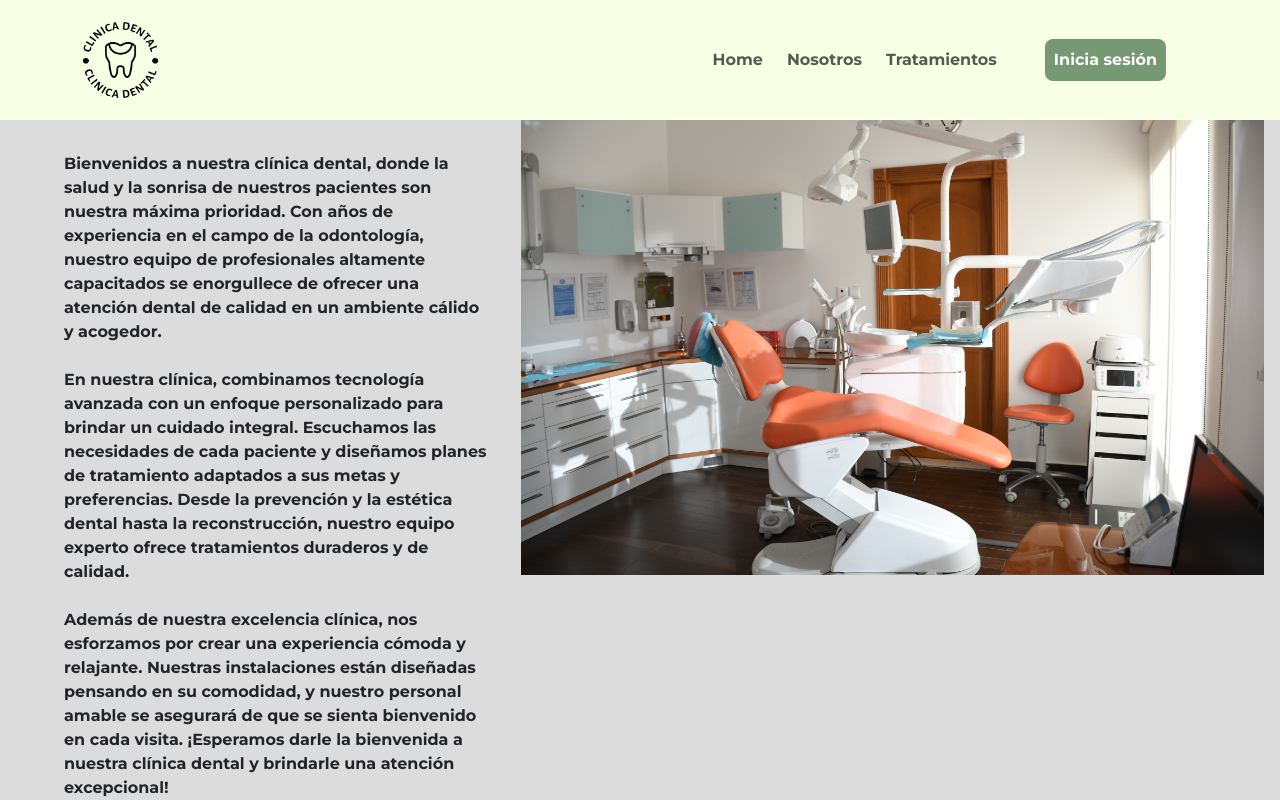
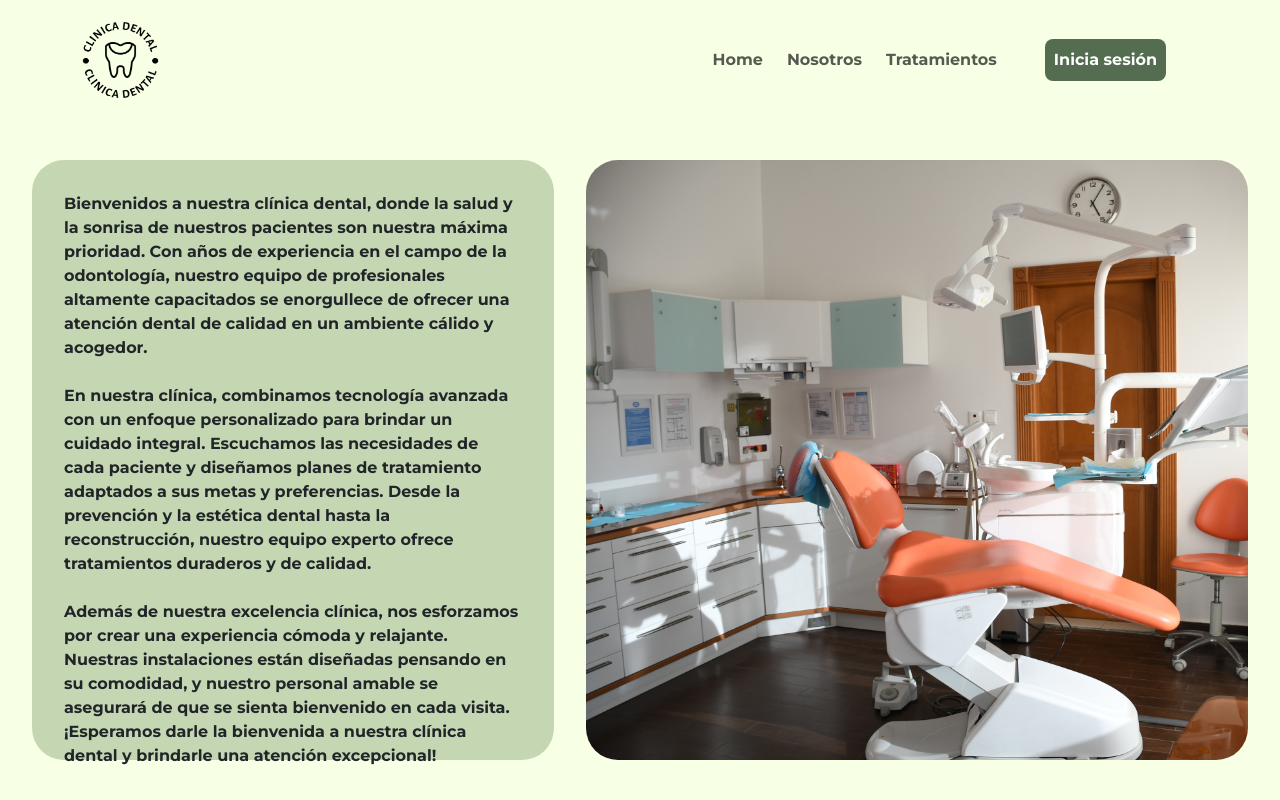
Before and after one commit to ansualo/proyecto5-frontendClinicaDental, a React (Vite) app: page /nosotros in a window 1280 px wide. Built offline with nearby package versions, Linux system fonts and the light colour scheme.

Commit message:
style: improve style of InpuForm, About, Alltreatments

```diff
--- a/src/App.css
+++ b/src/App.css
@@ -4,4 +4,5 @@
   margin: 0;
   padding: 0;
   overflow-x: hidden;
+  background-color:#F7FFE5;
 }
--- a/src/common/FunctionButton/FunctionButton.css
+++ b/src/common/FunctionButton/FunctionButton.css
@@ -3,7 +3,7 @@
     border-radius: 0.5em;
     border: 0.12em solid transparent;
     padding: 0.5em;
-    background-color: #769873;
+    background-color: #546d51;
     font-size: 1em;
     font-weight: bold;
     text-align: center;
--- a/src/common/InputForm/InputForm.css
+++ b/src/common/InputForm/InputForm.css
@@ -1,8 +1,10 @@
 .formDesign{
-    border: 0.1em solid black;
+    background-color: #C4D7B2;
+    box-shadow: rgba(6, 24, 44, 0.4) 0px 0px 0px 2px, rgba(6, 24, 44, 0.65) 0px 4px 6px -1px, rgba(255, 255, 255, 0.08) 0px 1px 0px inset;
     padding: 2em;
     text-align: start;
     width: fit-content;
+    border-radius: 1em;
 }
 
 .inputDesign{
--- a/src/common/NavigateButton/NavigateButton.css
+++ b/src/common/NavigateButton/NavigateButton.css
@@ -3,7 +3,7 @@
     border-radius: 0.5em;
     border: 0.12em solid transparent;
     padding: 0.5em;
-    background-color: #A0C49D;
+    background-color: #546d51;
     font-size: 1em;
     font-weight: bold;
     text-align: center;
--- a/src/pages/About/About.css
+++ b/src/pages/About/About.css
@@ -1,27 +1,29 @@
 .aboutDesign{
-    height: 85vh;
+    min-height: 85vh;
     width: 100vw;
-    background-color:gainsboro;
     display: flex;
     align-items: center;
 }
 
 .aboutText{
-    height: 85vh;
-    width: 45vw;
+    height: 75vh;
+    width: 50vw;
     padding: 2em;
-    margin-left: 2em;
+    margin: 2em;
+    margin-right: 0;
     font-weight: bold;
+    background-color: #C4D7B2;
+    border-radius: 2em;
 }
 
 .aboutImage{
-    height: 85vh;
-    width: 70vw;
+    height: 75vh;
+    width: 65vw;
     background-image: url('../../assets/img/about.jpg');
     background-repeat: no-repeat;
-    background-size: contain;
-    margin-bottom: 5em;
-    margin-right: 1em;
+    background-size: cover;
+    margin: 2em;
+    border-radius: 2em;
 }
 
 @media (min-width: 577px) and (max-width: 1024px) {
--- a/src/pages/AllTreatments/AllTreatments.css
+++ b/src/pages/AllTreatments/AllTreatments.css
@@ -1,7 +1,6 @@
 .allTreatmentsDesign{
     min-height: 85vh;
     width: 100vw;
-    background-color:gainsboro;
     display: flex;
     flex-wrap: wrap;
     align-items: center;
@@ -12,16 +11,21 @@
     margin: 1em;
     width: 25vw;
     height: 60vh;
-    box-shadow: rgba(14, 30, 37, 0.12) 0px 2px 4px 0px, rgba(14, 30, 37, 0.32) 0px 2px 16px 0px;
+    border-radius: 2em;
+    background-color: #F7FFE5;
+    box-shadow: rgba(50, 50, 93, 0.25) 0px 2px 5px -1px, rgba(0, 0, 0, 0.3) 0px 1px 3px -1px;
 }
 
 .treatmentImage{
     height: 35vh;
+    background-size: cover;
+    border-top-left-radius: 2em;
+    border-top-right-radius: 2em;
 }
 
 .treatmentTitle{
     text-align: center;
-    font-size: x-large;
+    font-size: large;
     font-weight: bold;
 }
 
--- a/src/pages/Login/Login.css
+++ b/src/pages/Login/Login.css
@@ -1,7 +1,6 @@
 .loginDesign{
-    min-height: 90vh;
+    min-height: 85vh;
     width: 100vw;
-    background-color:gainsboro;
     font-weight: bold;
     display: flex;
     align-items: center;
--- a/src/pages/Register/Register.css
+++ b/src/pages/Register/Register.css
@@ -1,7 +1,6 @@
 .registerDesign{
-    min-height: 90vh;
+    min-height: 85vh;
     width: 100vw;
-    background-color:gainsboro;
     font-weight: bold;
     display: flex;
     flex-direction: column;
```
